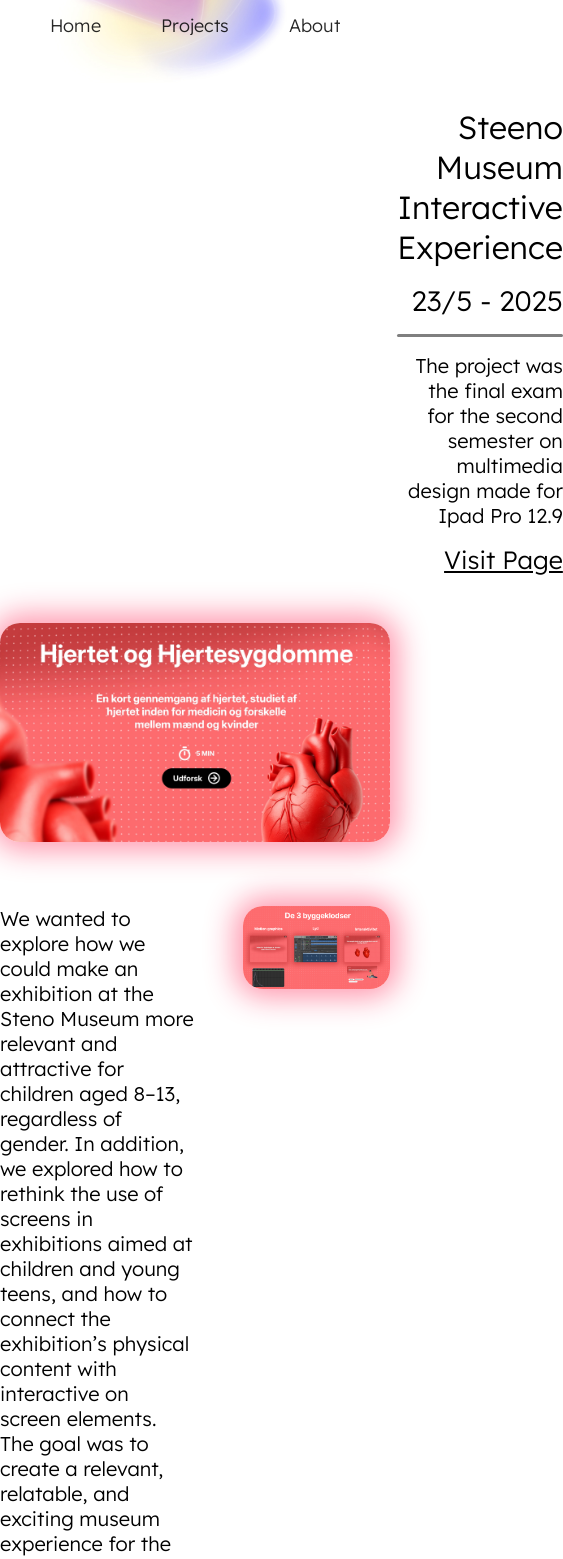
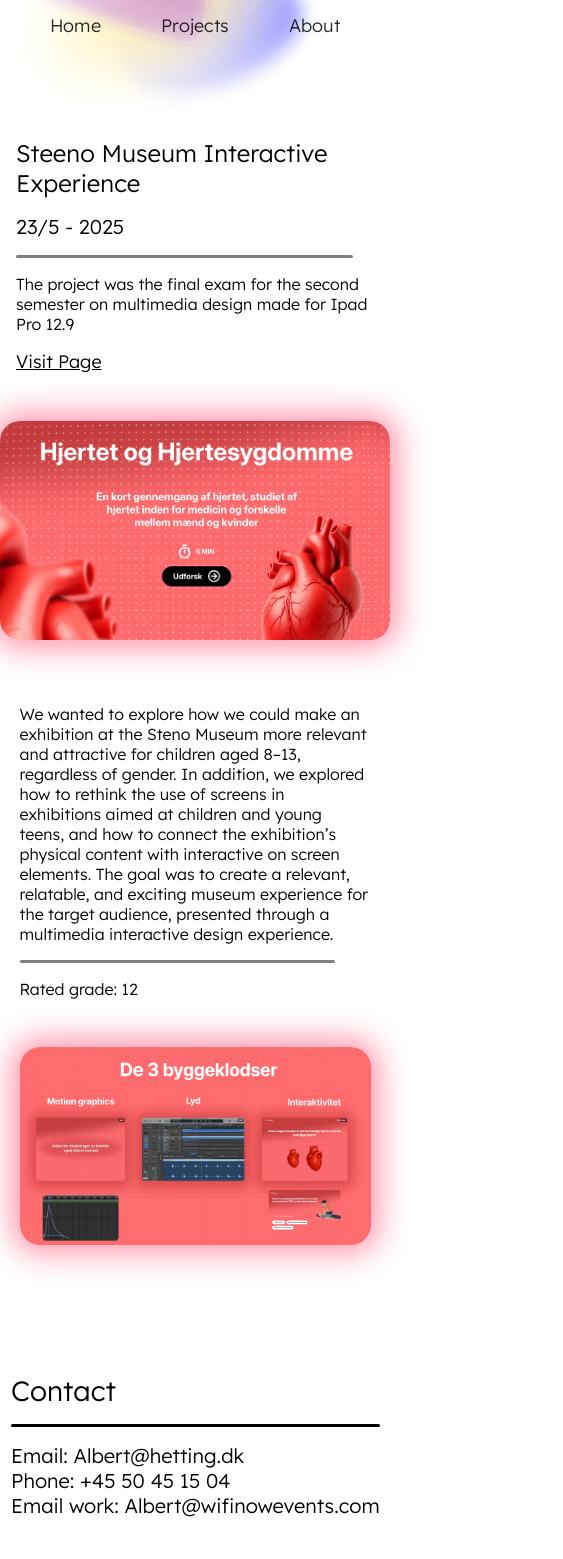
Before and after one commit to AlbertHetting/AlbertHetting.github.io, a React (Vite) app: page /projects/1 in a window 390 px wide. Shown: the top 1559 px of the page, 563 px wide, since content can reach past the window. Built offline with nearby package versions, Linux system fonts and the light colour scheme; the HTML template or start-up script is replaced by a standard one.

Commit message:
Responsiveness

```diff
--- a/src/components/FooterStyle.css
+++ b/src/components/FooterStyle.css
@@ -1,4 +1,4 @@
-main{
+main {
   background-color: rgb(255, 255, 255);
 }
 
@@ -8,7 +8,6 @@ main{
   justify-content: center;
 }
 
-
 Footer {
   display: flex;
   justify-content: flex-end;
@@ -17,23 +16,25 @@ Footer {
   padding-bottom: 5rem;
 }
 
-
-footer, h1{
+footer,
+h1 {
   color: black;
   font-family: "lexend", serif;
   font-size: 20px;
   font-weight: 300;
 }
 
-footer, h2{
+footer,
+h2 {
   color: black;
   font-family: "lexend", serif;
   font-weight: 100;
   font-size: 28px;
 }
 
-
-.Social1, .Social2, .Social3{
+.Social1,
+.Social2,
+.Social3 {
   display: flex;
   gap: 1rem;
   align-items: center;
@@ -50,20 +51,15 @@ footer, h2{
   margin-bottom: var(--space-md);
 }
 
-
-.Socials img{
+.Socials img {
   max-width: 25px;
-
 }
 
-
-.Socials a{
+.Socials a {
   color: black;
   font-weight: 300;
   font-size: 20px;
 }
-
-
 
 .button2 {
   align-items: center;
@@ -88,7 +84,7 @@ footer, h2{
   display: inline-block;
   height: 3px;
   margin-right: 10px;
-  transition: all .42s cubic-bezier(.25,.8,.25,1);
+  transition: all 0.42s cubic-bezier(0.25, 0.8, 0.25, 1);
   width: 0;
 }
 
@@ -97,10 +93,7 @@ footer, h2{
   width: 2rem;
 }
 
-
-@media (max-width: 1200px){
-
-
+@media (max-width: 1200px) {
   Footer {
     margin-top: 2rem;
     display: flex;
@@ -111,20 +104,25 @@ Footer {
     padding-bottom: 5rem;
   }
 
-
   .FooterCon {
     margin-top: 0rem;
     display: flex;
     justify-content: center;
   }
 
-
-
-.Social1, .Social2, .Social3{
+  .Social1,
+  .Social2,
+  .Social3 {
     display: flex;
     gap: 0rem;
     align-items: center;
   }
+}
 
-
+@media (max-width: 550px) {
+  .FooterCon {
+    margin-top: 4rem;
+    display: flex;
+    justify-content: center;
   }
+}
--- a/src/components/Projects.css
+++ b/src/components/Projects.css
@@ -299,3 +299,85 @@ body {
     font-weight: 300;
   }
 }
+
+@media (max-width: 550px) {
+  .upper2 {
+    width: 100%;
+    display: flex;
+    justify-content: center;
+  }
+
+  .project-apps {
+    display: grid;
+    grid-template-columns: repeat(5, max-content); /* 2 per row */
+    column-gap: 0.25rem;
+    row-gap: 0.25rem;
+    list-style: none;
+    padding: 0;
+    margin: 0;
+    max-width: 100%;
+  }
+
+  #mainvideo2 {
+    width: 100%;
+    overflow: hidden;
+    height: auto;
+    aspect-ratio: 32 / 15;
+  }
+
+  .project-row h3 {
+    font-family: "lexend", serif;
+    color: black;
+    max-width: 30ch;
+    font-weight: 380;
+    font-size: var(--medium-font);
+  }
+
+  .project-row h2 {
+    font-family: "lexend", serif;
+    color: black;
+    max-width: 10ch;
+    font-weight: 200;
+    font-size: var(--normal-text);
+    padding-top: 0.5rem;
+  }
+
+  .projectimage {
+    max-width: 400px;
+    position: relative;
+    display: block;
+    border-radius: 10px;
+    z-index: 1;
+  }
+
+  .project-container {
+    padding-top: 3rem;
+  }
+
+  .line8 {
+    width: 80%;
+    height: 3px;
+    background: black;
+    opacity: 0.5;
+    border-radius: 2px;
+    margin-top: var(--space-md);
+  }
+
+  .project-row {
+    display: flex;
+    flex-direction: column;
+    justify-content: center;
+    gap: 2rem;
+    padding-top: 0rem;
+    padding-bottom: 0rem;
+    padding-right: 0%;
+    padding-left: 3%;
+  }
+
+  .project-apps img {
+    max-width: var(--icon-size-normal);
+    object-fit: contain;
+    display: block;
+    margin: 0;
+  }
+}
--- a/src/components/Projects2.css
+++ b/src/components/Projects2.css
@@ -5,3 +5,13 @@
     font-size: 45px;
     font-weight: 400;
 }
+
+@media (max-width: 550px) {
+  #ProjectText {
+    margin-top: 2rem;
+    font-family: "lexend" sans-serif;
+    text-align: center;
+    font-size: 28px;
+    font-weight: 400;
+  }
+}
--- a/src/components/QuickSummary.css
+++ b/src/components/QuickSummary.css
@@ -596,4 +596,5 @@
   .WorksIcon img {
     max-width: 190px;
   }
+
 }
--- a/src/components/about.css
+++ b/src/components/about.css
@@ -532,6 +532,39 @@
 }
 
 @media (max-width: 550px) {
+  .skillscon {
+    max-width: 95%;
+    padding-left: 6%;
+    display: flex;
+    flex-direction: column;
+    gap: 2rem;
+    justify-content: center;
+  }
+
+  .aboutmepart1 {
+    display: flex;
+    flex-direction: column;
+    gap: 3rem;
+    max-width: 94%;
+    padding-left: 5%;
+  }
+
+  .line11 {
+    width: 20rem;
+    height: 3px;
+    background: black;
+    opacity: 0.5;
+    border-radius: 2px;
+    margin-top: var(--space-md);
+  }
+  .skillscon p {
+    color: black;
+    font-family: "lexend", serif;
+    max-width: 45ch;
+    font-size: 18px;
+    font-weight: 300;
+  }
+
   .workheader h1 {
     padding-top: 1rem;
     text-align: left;
@@ -574,7 +607,14 @@
   }
 
   .detailedwork {
+    padding-top: 1.5rem;
     width: 90%;
     margin-left: 5%;
   }
+
+  .software {
+    display: grid;
+    grid-template-columns: repeat(5, auto);
+    gap: 0.35rem;
+  }
 }
--- a/src/components/detailproject.css
+++ b/src/components/detailproject.css
@@ -8,26 +8,23 @@
   --icon-size-normal: 40px;
   --thumbnail-small: 650px;
   --thumbnail-xsmall: 450px;
-
 }
 
-body{
+body {
   color: white;
-
 }
 
-main{
+main {
   padding-bottom: 5rem;
 }
 
-
-.upperDetail{
+.upperDetail {
   width: 100%;
   display: flex;
   justify-content: center;
 }
 
-#mainvideoDetail{
+#mainvideoDetail {
   width: 75%;
   overflow: hidden;
   height: auto;
@@ -40,8 +37,6 @@ main{
   box-sizing: border-box;
 }
 
-
-
 .line7 {
   width: 100%;
   height: 3px;
@@ -51,18 +46,18 @@ main{
   margin-top: var(--space-md);
 }
 
-  #detail h1{
+#detail h1 {
   font-family: "lexend", serif;
   color: black;
   font-size: var(--header-font);
 }
 
-
-  #detail h2{
+#detail h2 {
   padding-top: 1rem;
 }
 
-  #detail, h3{
+#detail,
+h3 {
   font-family: "lexend", serif;
   color: black;
   font-size: var(--normal-text);
@@ -70,20 +65,20 @@ main{
   padding-top: 1rem;
 }
 
-  #detail{
+#detail {
   display: flex;
   flex-direction: column;
   text-align: right;
   width: 50ch;
 }
 
-  .detailwrapper{
+.detailwrapper {
   display: flex;
   justify-content: center;
   margin-left: 58rem;
 }
 
-  .images{
+.images {
   display: flex;
   flex-direction: column;
   align-items: center;
@@ -92,133 +87,141 @@ main{
   padding-bottom: 3rem;
 }
 
-
-  .detailimage{
+.detailimage {
   max-width: var(--thumbnail-size2);
 }
 
-  .lowersectioncontainer{
-    display: flex ;
+.lowersectioncontainer {
+  display: flex;
   flex-direction: row;
   gap: 3rem;
 }
 
-
-    .lowersectioncontainer h2{
+.lowersectioncontainer h2 {
   max-width: 70ch;
 }
 
-  .loweroutcon{
+.loweroutcon {
   display: flex;
   justify-content: center;
 }
 
-  .imagecontainer{
+.imagecontainer {
   display: flex;
   flex-direction: column;
   gap: 4rem;
 }
 
-  .Aboutextcon{
+.Aboutextcon {
   display: flex;
   flex-direction: column;
 }
 
- .Aboutextcon h2{
+.Aboutextcon h2 {
   display: flex;
   flex-direction: column;
   font-size: 20px;
 }
 
-
-   .imagecontainer img{
+.imagecontainer img {
   max-width: var(--thumbnail-small);
 }
 
-  #gradetext{
+#gradetext {
   padding-top: 1rem;
 }
 
-  #detail a{
+#detail a {
   padding-top: 1rem;
   font-size: 25px;
   color: black;
 }
 
-
-
 /* Fade-down */
 
-
-:root{
+:root {
   --reveal-distance: -25px;
-  --reveal-duration: .5s;
+  --reveal-duration: 0.5s;
   --stagger-step: 100ms;
 }
 
 /* container reveal */
-.Thumbnail2.reveal3{
+.Thumbnail2.reveal3 {
   opacity: 0;
   transform: translateY(var(--reveal-distance));
-  transition: opacity var(--reveal-duration) ease,
+  transition:
+    opacity var(--reveal-duration) ease,
     transform var(--reveal-duration) ease;
   will-change: opacity, transform;
 }
-.Thumbnail2.reveal3.in-view3{
+.Thumbnail2.reveal3.in-view3 {
   opacity: 1;
   transform: none;
 }
 
 /* GRANDCHILDREN initial state (wrapper > item) */
-.Thumbnail2.reveal3.stagger > * > *{
+.Thumbnail2.reveal3.stagger > * > * {
   opacity: 0;
   transform: translateY(var(--reveal-distance));
-  transition: opacity var(--reveal-duration) ease,
+  transition:
+    opacity var(--reveal-duration) ease,
     transform var(--reveal-duration) ease;
 }
 
 /* final state */
-.Thumbnail2.reveal3.in-view3.stagger > * > *{
+.Thumbnail2.reveal3.in-view3.stagger > * > * {
   opacity: 1;
   transform: none;
 }
 
 /* stagger delays */
-.Thumbnail2.reveal3.in-view3.stagger > *:nth-child(1)  > * { transition-delay: calc(0 * var(--stagger-step)); }
-.Thumbnail2.reveal3.in-view3.stagger > *:nth-child(2)  > * { transition-delay: calc(1 * var(--stagger-step)); }
-.Thumbnail2.reveal3.in-view3.stagger > *:nth-child(3)  > * { transition-delay: calc(2 * var(--stagger-step)); }
-.Thumbnail2.reveal3.in-view3.stagger > *:nth-child(4)  > * { transition-delay: calc(3 * var(--stagger-step)); }
-.Thumbnail2.reveal3.in-view3.stagger > *:nth-child(5)  > * { transition-delay: calc(4 * var(--stagger-step)); }
-.Thumbnail2.reveal3.in-view3.stagger > *:nth-child(6)  > * { transition-delay: calc(5 * var(--stagger-step)); }
-.Thumbnail2.reveal3.in-view3.stagger > *:nth-child(7)  > * { transition-delay: calc(6 * var(--stagger-step)); }
-.Thumbnail2.reveal3.in-view3.stagger > *:nth-child(8)  > * { transition-delay: calc(7 * var(--stagger-step)); }
-.Thumbnail2.reveal3.in-view3.stagger > *:nth-child(9)  > * { transition-delay: calc(8 * var(--stagger-step)); }
+.Thumbnail2.reveal3.in-view3.stagger > *:nth-child(1) > * {
+  transition-delay: calc(0 * var(--stagger-step));
+}
+.Thumbnail2.reveal3.in-view3.stagger > *:nth-child(2) > * {
+  transition-delay: calc(1 * var(--stagger-step));
+}
+.Thumbnail2.reveal3.in-view3.stagger > *:nth-child(3) > * {
+  transition-delay: calc(2 * var(--stagger-step));
+}
+.Thumbnail2.reveal3.in-view3.stagger > *:nth-child(4) > * {
+  transition-delay: calc(3 * var(--stagger-step));
+}
+.Thumbnail2.reveal3.in-view3.stagger > *:nth-child(5) > * {
+  transition-delay: calc(4 * var(--stagger-step));
+}
+.Thumbnail2.reveal3.in-view3.stagger > *:nth-child(6) > * {
+  transition-delay: calc(5 * var(--stagger-step));
+}
+.Thumbnail2.reveal3.in-view3.stagger > *:nth-child(7) > * {
+  transition-delay: calc(6 * var(--stagger-step));
+}
+.Thumbnail2.reveal3.in-view3.stagger > *:nth-child(8) > * {
+  transition-delay: calc(7 * var(--stagger-step));
+}
+.Thumbnail2.reveal3.in-view3.stagger > *:nth-child(9) > * {
+  transition-delay: calc(8 * var(--stagger-step));
+}
 
-
-
-
-@media (max-width: 1750px){
-
-
-  .detailwrapper{
+@media (max-width: 1750px) {
+  .detailwrapper {
     display: flex;
     justify-content: center;
     margin-left: 30rem;
   }
 
-
-  #detail h1{
+  #detail h1 {
     font-family: "lexend", serif;
     color: black;
     font-size: var(--header-font);
   }
 
-
-    #detail h2{
+  #detail h2 {
     padding-top: 1rem;
   }
 
-  #detail, h3{
+  #detail,
+  h3 {
     font-family: "lexend", serif;
     color: black;
     font-size: var(--normal-text);
@@ -226,18 +229,105 @@ main{
     padding-top: 1rem;
   }
 
-
-  .detailimage{
+  .detailimage {
     max-width: var(--thumbnail-smaller);
   }
 
-      .lowersectioncontainer h2{
+  .lowersectioncontainer h2 {
     max-width: 49ch;
   }
 
-
-     .imagecontainer img{
+  .imagecontainer img {
     max-width: var(--thumbnail-xsmall);
   }
+}
 
+@media (max-width: 550px) {
+  #detail h1 {
+    font-family: "lexend", serif;
+    color: black;
+    font-size: 24px;
   }
+
+  .upperDetail {
+    width: 100%;
+    display: flex;
+    justify-content: center;
+  }
+
+  .detailwrapper {
+    display: flex;
+    justify-content: center;
+    margin-left: 1rem;
+  }
+
+  #detail {
+    display: flex;
+    flex-direction: column;
+    text-align: left;
+    width: 50ch;
+  }
+
+  .lowersectioncontainer h2 {
+    max-width: 100ch;
+  }
+
+  .detailimage {
+    max-width: 400px;
+  }
+
+  #mainvideoDetail {
+    width: 100%;
+    overflow: hidden;
+    height: auto;
+    aspect-ratio: 16 / 5;
+  }
+
+  .line7 {
+    width: 90%;
+    height: 3px;
+    background: black;
+    opacity: 0.5;
+    border-radius: 2px;
+    margin-top: var(--space-md);
+  }
+
+  #detail h2 {
+    padding-top: 1rem;
+    font-size: 20px;
+  }
+
+  #detail,
+  h3 {
+    font-family: "lexend", serif;
+    color: black;
+    font-size: 16px;
+    font-weight: 300;
+    padding-top: 1rem;
+  }
+
+  #detail a {
+    padding-top: 1rem;
+    font-size: 18px;
+    color: black;
+  }
+
+  .imagecontainer {
+    display: flex;
+    flex-direction: column;
+    gap: 4rem;
+  }
+
+  .lowersectioncontainer {
+    width: 90%;
+    display: flex;
+    flex-direction: column;
+    gap: 3rem;
+  }
+
+  .Aboutextcon h2 {
+    display: flex;
+    flex-direction: column;
+    font-size: 16px;
+  }
+}
```
Lines whose indentation alone changed are shown as unchanged.
